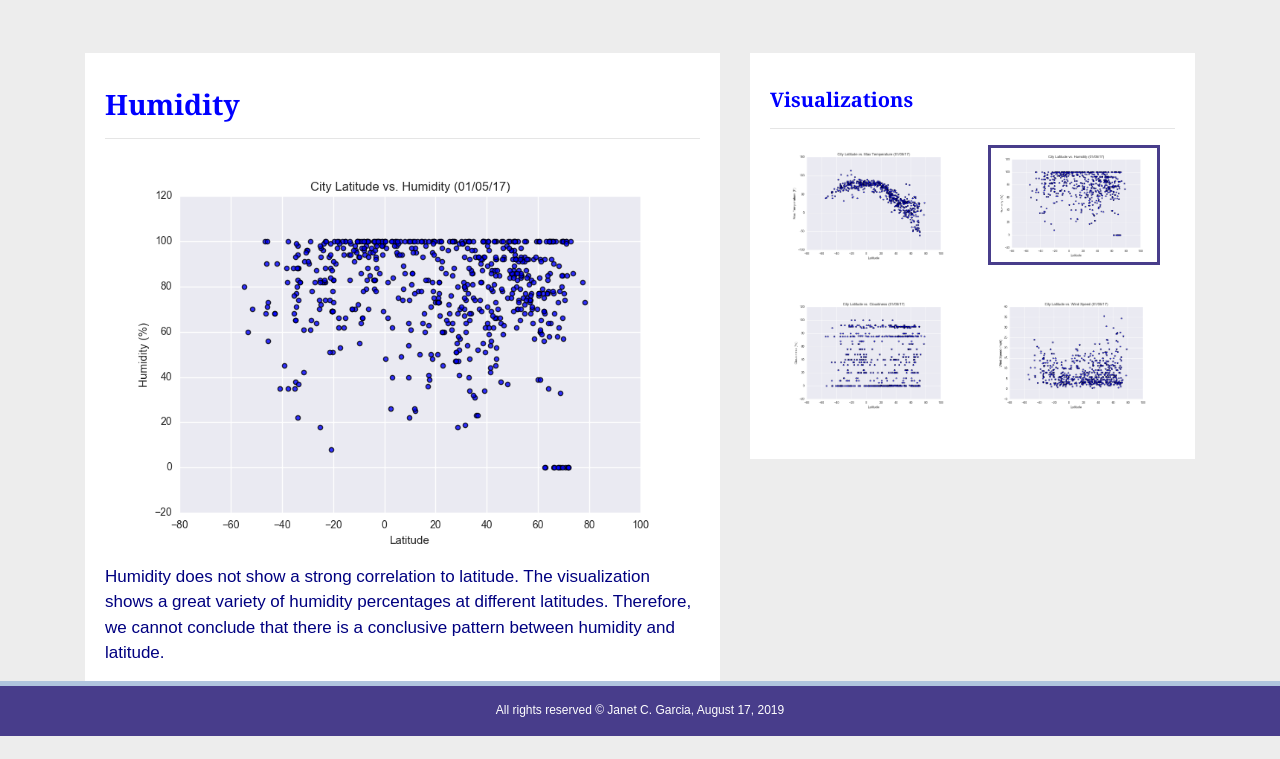
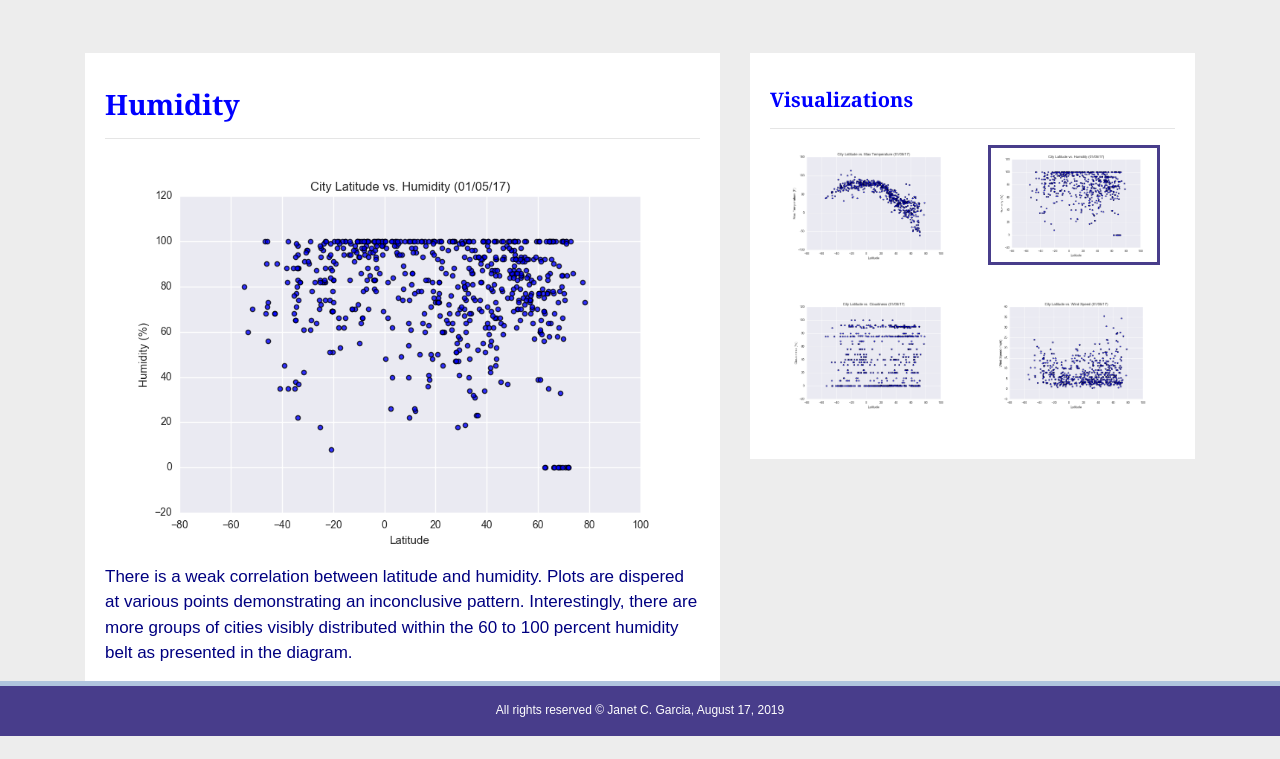
Before and after one commit to crugarjan14/jcg.github.io, a plain HTML site: page humidity.html in a window 1280 px wide. Shown: the part 64-823 px from the top of the page. Drawn offline with nearby package versions, Linux system fonts and the light colour scheme.

Commit message:
Update humidity
Add analysis

```diff
--- a/humidity.html
+++ b/humidity.html
@@ -60,9 +60,7 @@
           <h3 class="title">Humidity</h3>
           <hr>
           <img src="Fig2.png" alt="Humidity">
-          <p>Humidity does not show a strong correlation to latitude. The visualization shows a great variety of
-            humidity percentages at different latitudes. Therefore, we cannot conclude that there is a conclusive
-            pattern between humidity and latitude.</p>
+          <p>There is a weak correlation between latitude and humidity. Plots are dispered at various points demonstrating an inconclusive pattern. Interestingly, there are more groups of cities visibly distributed within the 60 to 100 percent humidity belt as presented in the diagram.</p>
         </div>
       </div>
       <div class="col-lg-5 col-md-12">
```
